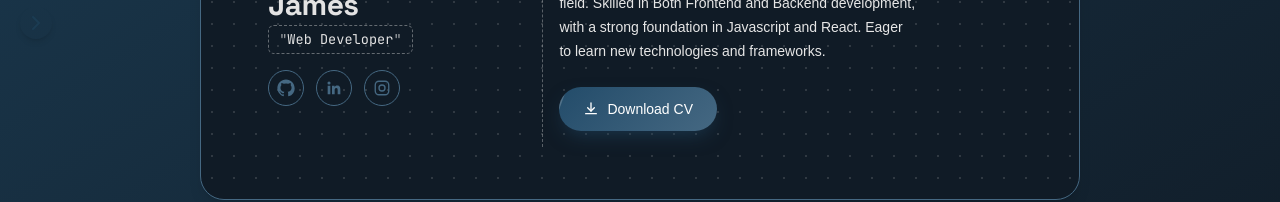
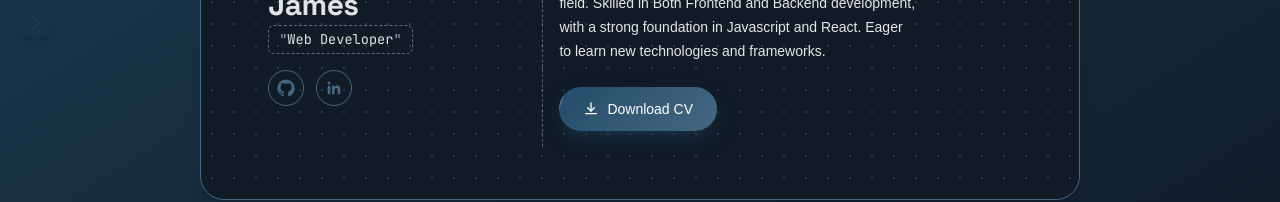
Before and after one commit to Johnathan104/Portofolio, a Next.js app: page / in a window 1280 px wide. Shown: the part 393-595 px from the top of the page. Built offline with nearby package versions, Linux system fonts and the light colour scheme.

Commit message:
link adjusted

```diff
--- a/app/components/Footer.tsx
+++ b/app/components/Footer.tsx
@@ -14,16 +14,6 @@ function LinkedinIcon() {
   );
 }
 
-function InstagramIcon() {
-  return (
-    <svg viewBox="0 0 24 24" width="16" height="16" fill="none" stroke="currentColor" strokeWidth="1.8">
-      <rect x="3" y="3" width="18" height="18" rx="5" />
-      <circle cx="12" cy="12" r="4" />
-      <circle cx="17.5" cy="6.5" r="0.6" fill="currentColor" stroke="none" />
-    </svg>
-  );
-}
-
 export default function Footer() {
   return (
     <footer className="w-full border-t border-tertiary/20 border-dashed mt-12">
@@ -34,13 +24,6 @@ export default function Footer() {
           <p className="text-sm text-tertiary/60 max-w-[32ch]">
             Full-stack developer focused on building clean, practical software.
           </p>
-        </div>
-
-        {/* middle: quick links */}
-        <div className="flex flex-col gap-2">
-          <span className="tag eyebrow text-xs text-tertiary/50">Navigate</span>
-          <a href="#hero" className="mono-text text-sm text-tertiary/70 hover:text-tertiary transition-colors">Home</a>
-          <a href="#background" className="mono-text text-sm text-tertiary/70 hover:text-tertiary transition-colors">Background</a>
         </div>
 
         {/* right: contact / socials */}
@@ -57,22 +40,13 @@ export default function Footer() {
               <GithubIcon />
             </a>
             <a
-              href="https://linkedin.com/in/your-handle"
+              href="https://www.linkedin.com/in/james-956b25257/"
               target="_blank"
               rel="noopener noreferrer"
               aria-label="LinkedIn"
               className="flex items-center justify-center w-8 h-8 rounded-full border border-tertiary/30 text-tertiary/70 hover:bg-tertiary hover:text-dark transition-colors"
             >
               <LinkedinIcon />
-            </a>
-            <a
-              href="https://instagram.com/your-handle"
-              target="_blank"
-              rel="noopener noreferrer"
-              aria-label="Instagram"
-              className="flex items-center justify-center w-8 h-8 rounded-full border border-tertiary/30 text-tertiary/70 hover:bg-tertiary hover:text-dark transition-colors"
-            >
-              <InstagramIcon />
             </a>
           </div>
         </div>
--- a/app/components/Hero.tsx
+++ b/app/components/Hero.tsx
@@ -11,16 +11,6 @@ function LinkedinIcon() {
   return (
     <svg viewBox="0 0 24 24" width="18" height="18" fill="currentColor">
       <path d="M20.45 20.45h-3.56v-5.57c0-1.33-.02-3.04-1.85-3.04-1.86 0-2.15 1.45-2.15 2.94v5.67H9.34V9h3.41v1.56h.05c.48-.9 1.64-1.85 3.38-1.85 3.6 0 4.27 2.37 4.27 5.46v6.28ZM5.34 7.43a2.06 2.06 0 1 1 0-4.12 2.06 2.06 0 0 1 0 4.12ZM7.12 20.45H3.56V9h3.56v11.45Z" />
-    </svg>
-  );
-}
-
-function InstagramIcon() {
-  return (
-    <svg viewBox="0 0 24 24" width="18" height="18" fill="none" stroke="currentColor" strokeWidth="1.8">
-      <rect x="3" y="3" width="18" height="18" rx="5" />
-      <circle cx="12" cy="12" r="4" />
-      <circle cx="17.5" cy="6.5" r="0.6" fill="currentColor" stroke="none" />
     </svg>
   );
 }
@@ -69,15 +59,6 @@ function Hero(){
           >
             <LinkedinIcon />
           </a>
-          <a
-            href="https://instagram.com/jn.tanoe"
-            target="_blank"
-            rel="noopener noreferrer"
-            aria-label="Instagram"
-            className="flex items-center justify-center w-9 h-9 rounded-full border border-secondary text-secondary hover:bg-dark hover:text-white transition-colors"
-          >
-            <InstagramIcon />
-          </a>
         </div>
       </div>
 
```
